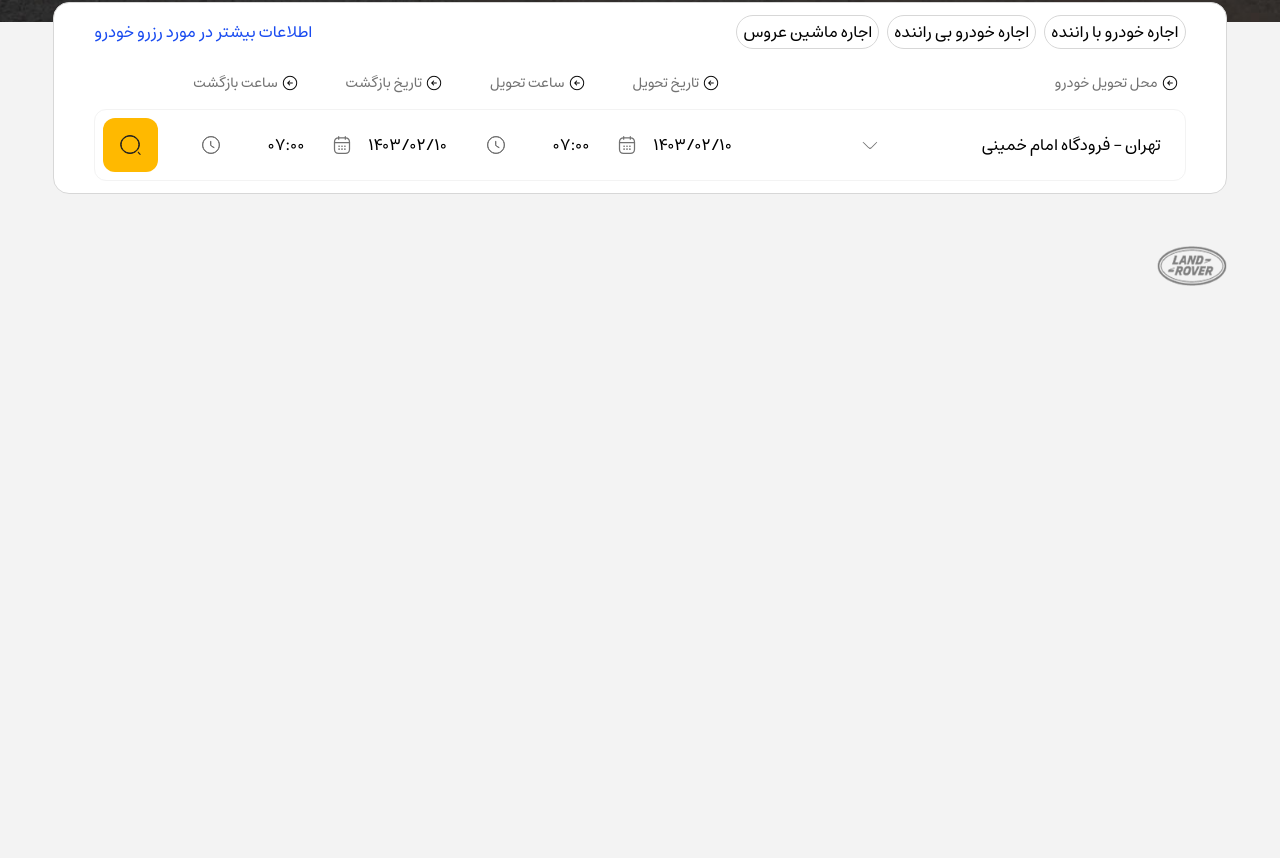
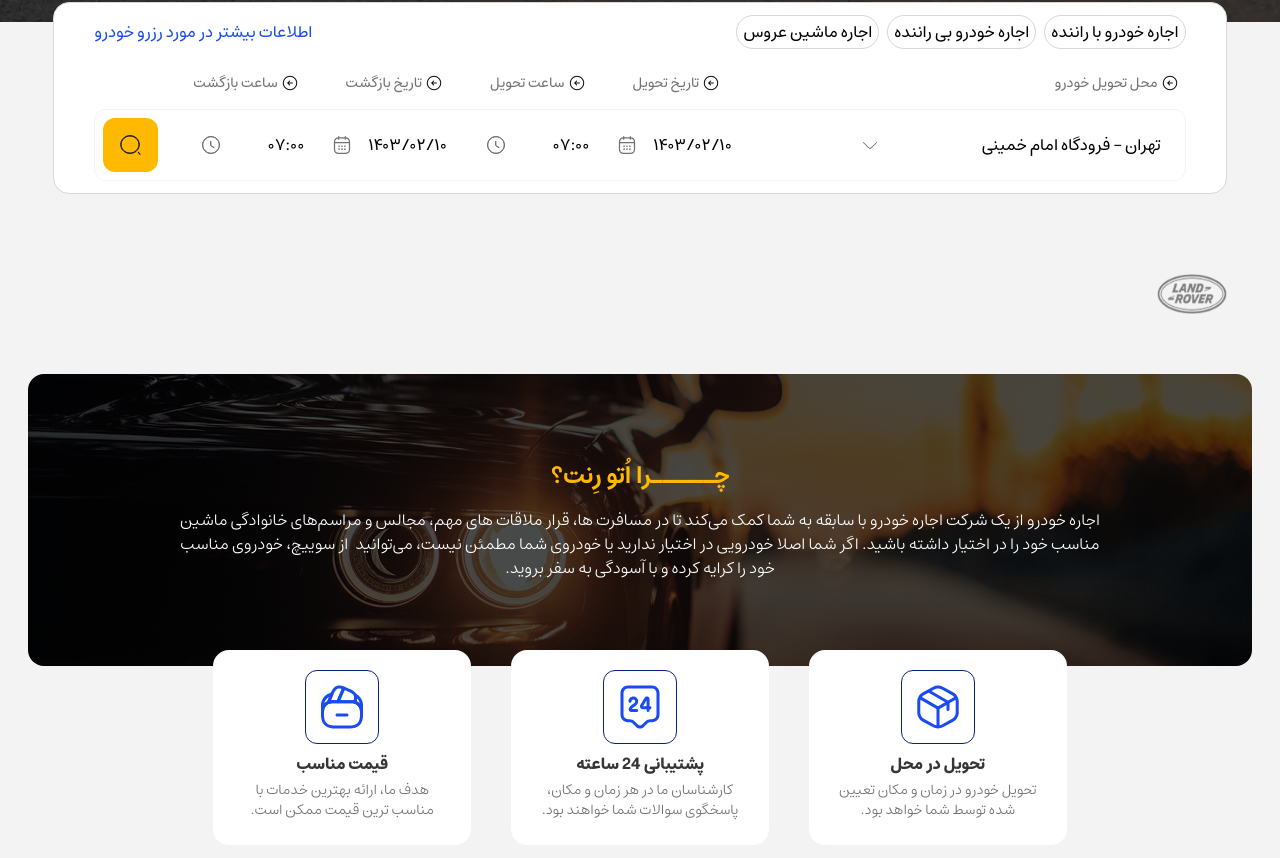
Before and after one commit to MaedeRabiei/auto-rent, a website built with Vite: page index.html in a window 1280 px wide. Shown: the part 769-1627 px from the top of the page. Built offline with nearby package versions, Linux system fonts and the light colour scheme; files whose address does not match are found by name.

Commit message:
about auto rent

```diff
--- a/index.html
+++ b/index.html
@@ -226,7 +226,7 @@
   </div>
   <!-- car rent done -->
   <!-- logo slider start -->
-  <div class="swiper brandSwiper w-full lg:w-11/12 mx-auto py-5 mt-8">
+  <div class="swiper brandSwiper w-full lg:w-11/12 mx-auto py-5 my-15">
     <div class="swiper-wrapper  ">
       <div class="swiper-slide slide ">
         <img class=" h-10 w-18" src="./public/img/logo/land-rover.png" alt="land-rover">
@@ -261,6 +261,77 @@
     </div>
   </div>
   <!-- logo slider end -->
+  <!-- about auto rent start -->
+  <section
+    class="relative mx-auto my-4 xl:w-[1224px] lg:w-[1000px] md:w-[800px] lg:h-[292px] md:h-[275px] sm:h-[230px] h-[400px]">
+    <img class="absolute inset-0 w-full h-full rounded-2xl object-cover" src="./public/img/about-us-car.png"
+      alt="car" />
+    <div class="absolute inset-0 flex flex-col gap-4 items-center justify-center text-center w-10/12 mx-auto">
+      <h4 class="text-amber-400 text-2xl font-Estedad-SemiBold">
+        چــــــرا اُتو رِنت؟
+      </h4>
+      <p class="w-11/12 text-white font-Estedad-Light">
+        اجاره خودرو از یک شرکت اجاره خودرو با سابقه به شما کمک می‌کند تا در مسافرت ها، قرار ملاقات‌ های مهم، مجالس و
+        مراسم‌های خانوادگی ماشین مناسب خود را در اختیار داشته باشید. اگر شما اصلا خودرویی در اختیار ندارید یا خودروی شما
+        مطمئن نیست، می‌توانید از سوییچ، خودروی مناسب خود را کرایه کرده و با آسودگی به سفر بروید.
+      </p>
+    </div>
+  </section>
+  <!-- about auto rent end -->
+  <!-- about auto rent card start -->
+  <section class="max-w-[1000px] flex justify-center items-center gap-10 mx-auto relative bottom-10 sm:bottom-8 lg:w-8/12 md:w-11/12 xl:flex-nowrap lg:flex-nowrap flex-wrap ">
+    <div class="w-78  h-[195px] bg-white p-5 flex flex-col items-center gap-1 rounded-2xl ">
+      <div class="space-y-2 flex flex-col items-center ">
+        <div class="border-primary-800 border  w-fit p-3 rounded-xl "><img src="./public/img/icons/box.svg"
+            alt="wallet icon">
+        </div>
+        <h6 class="font-Estedad-Bold text-neutral-900">
+          تحویل در محل
+        </h6>
+      </div>
+      <p class=" w-12/12 text-center text-sm font-Estedad-Light text-neutral-600 ">تحویل خودرو در زمان و مکان تعیین شده
+        توسط شما خواهد بود.</p>
+    </div>
+
+    <div class="w-78 h-[195px] bg-white p-5 flex flex-col items-center gap-1 rounded-2xl ">
+      <div class="space-y-2 flex flex-col items-center ">
+        <div class="border-primary-800 border  w-fit p-3 rounded-xl "><img src="./public/img/icons/24-support.svg"
+            alt="wallet icon">
+        </div>
+        <h6 class="font-Estedad-Bold text-neutral-900">
+          پشتیبانی 24 ساعته
+        </h6>
+      </div>
+      <p class=" w-12/12 text-center text-sm font-Estedad-Light text-neutral-600 ">کارشناسان ما در هر زمان و مکان،
+        پاسخگوی سوالات شما خواهند بود.</p>
+    </div>
+    <div class="w-78 h-[195px] bg-white p-5 flex flex-col items-center gap-1 rounded-2xl ">
+      <div class="space-y-2 flex flex-col items-center ">
+        <div class="border-primary-800 border  w-fit p-3 rounded-xl "><img src="./public/img/icons/wallet-minus.svg"
+            alt="wallet icon">
+        </div>
+        <h6 class="font-Estedad-Bold text-neutral-900">
+          قیمت مناسب
+        </h6>
+      </div>
+      <p class=" w-12/12 text-center text-sm font-Estedad-Light text-neutral-600 ">هدف ما، ارائه بهترین خدمات با مناسب
+        ترین قیمت ممکن است.</p>
+    </div>
+  </section>
+  <!-- about auto rent card end -->
+
+
+
+
+
+
+
+
+
+
+
+
+
   <div class="w-full h-1000"></div>
   <script src="./node_modules/swiper/swiper-bundle.min.js"></script>;
   <script src="./node_modules/flowbite/dist/flowbite.min.js"></script>;
```
Also changed, not shown: public/img/about-us-car.png (added), public/img/icons/24-support.svg (added), public/img/icons/box.svg (added), public/img/icons/wallet-minus.svg (added).
